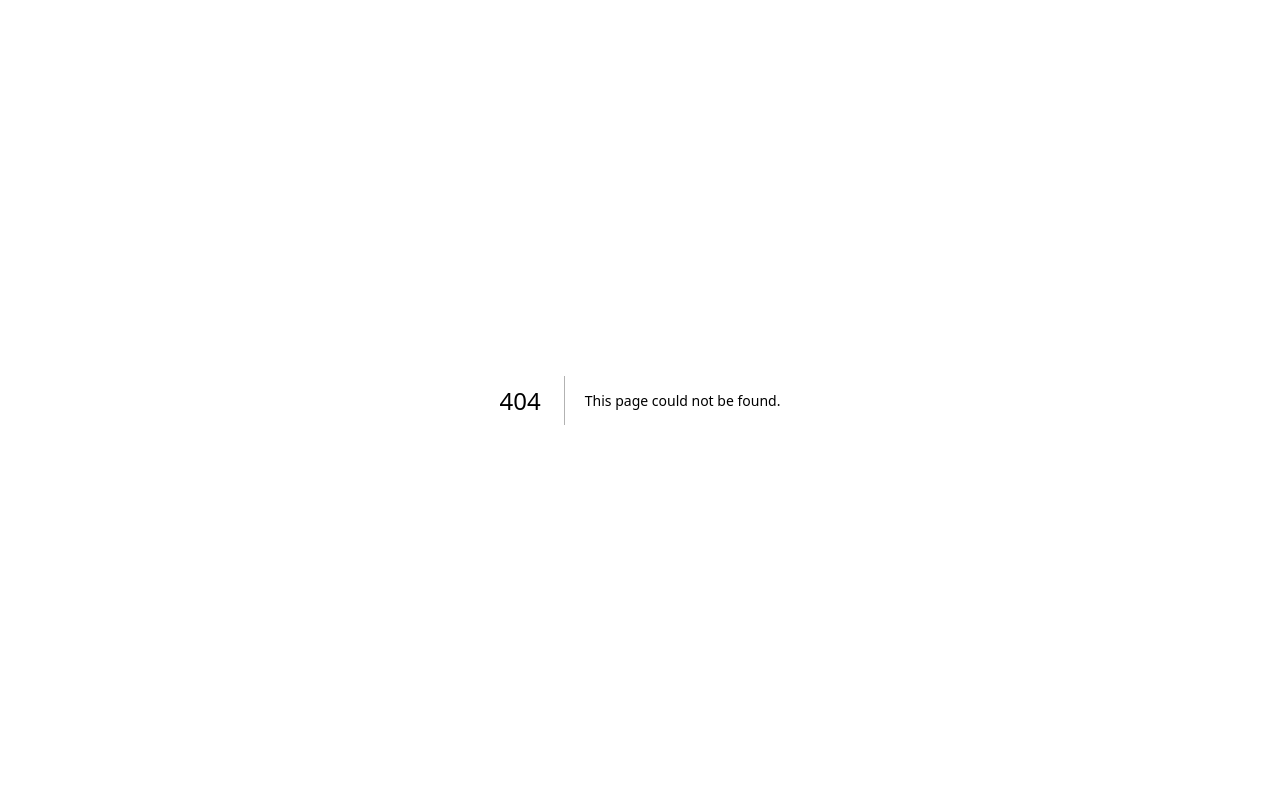
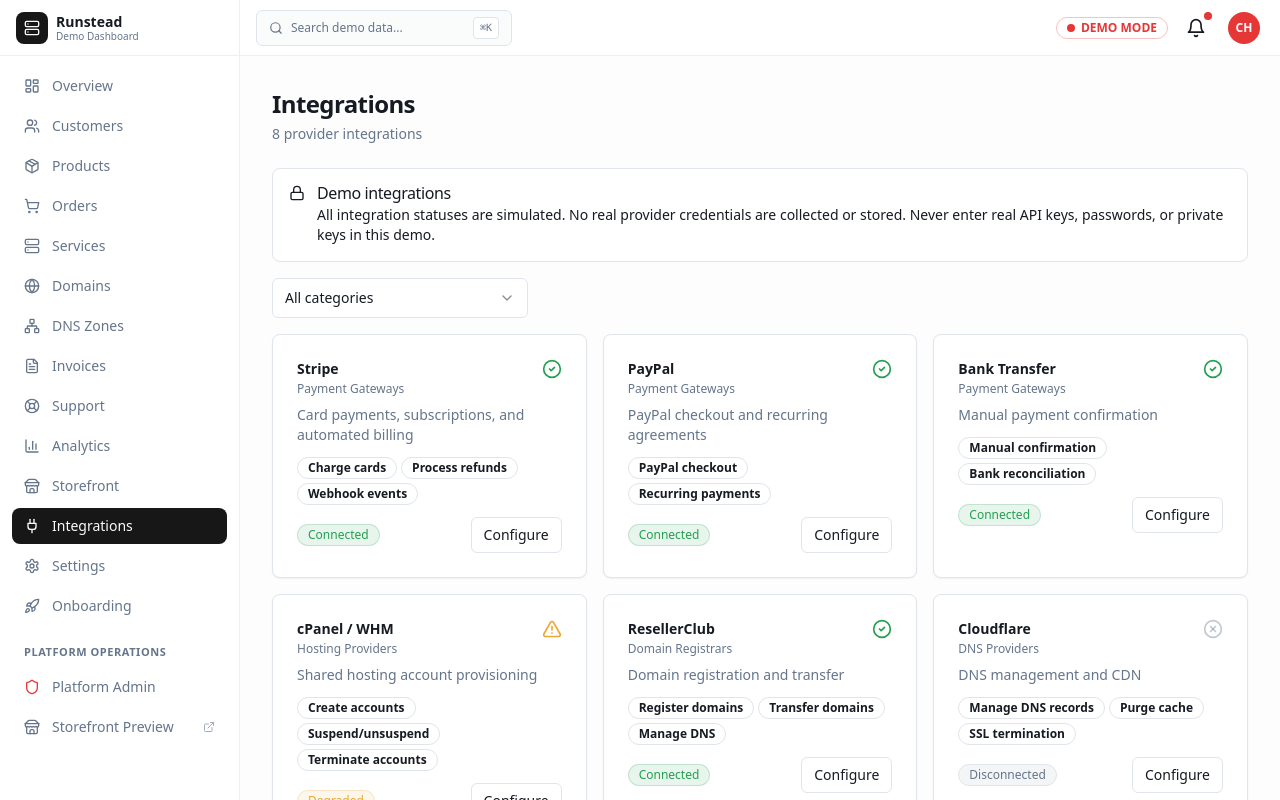
Before and after one commit to eshanized/Runstead, a Next.js app: page /demo/integrations in a window 1280 px wide. Before the commit this address had no page. Shown: the top 800 px of the page. Built offline with nearby package versions, Linux system fonts and the light colour scheme.

Commit message:
feat(demo): add demo integrations page

```diff
--- /dev/null
+++ b/app/demo/integrations/page.tsx
@@ -0,0 +1,166 @@
+'use client';
+
+import { useState } from 'react';
+import { Plug, CheckCircle2, XCircle, AlertTriangle, RefreshCw, Lock } from 'lucide-react';
+import { DemoShell } from '@/components/demo/demo-shell';
+import { DemoPageHeader, DemoEmptyState } from '@/components/demo/demo-helpers';
+import { useDemo } from '@/lib/demo/store';
+import { getFilteredIntegrations, formatDateTime } from '@/lib/demo/selectors';
+import type { Integration, IntegrationStatus } from '@/lib/demo/types';
+import { Button } from '@/components/ui/button';
+import { Input } from '@/components/ui/input';
+import { Label } from '@/components/ui/label';
+import { Card, CardContent } from '@/components/ui/card';
+import { StatusBadge } from '@/components/shared/status-badge';
+import { Select, SelectContent, SelectItem, SelectTrigger, SelectValue } from '@/components/ui/select';
+import { Dialog, DialogContent, DialogHeader, DialogTitle, DialogFooter, DialogDescription } from '@/components/ui/dialog';
+import { Badge } from '@/components/ui/badge';
+import { Alert, AlertDescription, AlertTitle } from '@/components/ui/alert';
+import { toast } from 'sonner';
+
+const statusIcons: Record<IntegrationStatus, React.ComponentType<{ className?: string }>> = {
+  connected: CheckCircle2,
+  disconnected: XCircle,
+  degraded: AlertTriangle,
+  unavailable: Lock,
+};
+
+export default function IntegrationsDemoPage() {
+  return (
+    <DemoShell>
+      <IntegrationsContent />
+    </DemoShell>
+  );
+}
+
+function IntegrationsContent() {
+  const { state, setState } = useDemo();
+  const [categoryFilter, setCategoryFilter] = useState('all');
+  const [selected, setSelected] = useState<Integration | null>(null);
+
+  const categories = Array.from(new Set(state.integrations.map((i) => i.category)));
+  const filtered = getFilteredIntegrations(state.integrations, categoryFilter);
+
+  function testConnection(integration: Integration) {
+    const statuses: IntegrationStatus[] = integration.status === 'unavailable' ? ['unavailable'] : ['connected', 'degraded', 'disconnected'];
+    const newStatus = statuses[Math.floor(Math.random() * statuses.length)];
+    const updated: Integration = { ...integration, status: newStatus, lastTested: new Date().toISOString() };
+    setState((prev) => ({ ...prev, integrations: prev.integrations.map((i) => i.id === integration.id ? updated : i) }));
+    setSelected(updated);
+    if (newStatus === 'connected') toast.success(`Connection to ${integration.name} successful`);
+    else if (newStatus === 'degraded') toast.warning(`Connection to ${integration.name} is degraded`);
+    else toast.error(`Connection to ${integration.name} failed`);
+  }
+
+  function toggleConnection(integration: Integration) {
+    if (integration.status === 'unavailable') {
+      toast.error(`${integration.name} is not available for connection`);
+      return;
+    }
+    const newStatus: IntegrationStatus = integration.status === 'connected' ? 'disconnected' : 'connected';
+    const updated: Integration = { ...integration, status: newStatus, lastTested: newStatus === 'connected' ? new Date().toISOString() : integration.lastTested };
+    setState((prev) => ({ ...prev, integrations: prev.integrations.map((i) => i.id === integration.id ? updated : i) }));
+    setSelected(updated);
+    toast.success(`${integration.name} ${newStatus === 'connected' ? 'connected' : 'disconnected'}`);
+  }
+
+  return (
+    <>
+      <DemoPageHeader title="Integrations" description={`${state.integrations.length} provider integrations`} />
+
+      <Alert className="mb-4">
+        <Lock className="h-4 w-4" />
+        <AlertTitle>Demo integrations</AlertTitle>
+        <AlertDescription>
+          All integration statuses are simulated. No real provider credentials are collected or stored.
+          Never enter real API keys, passwords, or private keys in this demo.
+        </AlertDescription>
+      </Alert>
+
+      <div className="mb-4">
+        <Select value={categoryFilter} onValueChange={setCategoryFilter}>
+          <SelectTrigger className="w-full sm:w-64"><SelectValue placeholder="Category" /></SelectTrigger>
+          <SelectContent>
+            <SelectItem value="all">All categories</SelectItem>
+            {categories.map((c) => <SelectItem key={c} value={c}>{c}</SelectItem>)}
+          </SelectContent>
+        </Select>
+      </div>
+
+      {filtered.length === 0 ? (
+        <DemoEmptyState icon={Plug} title="No integrations found" />
+      ) : (
+        <div className="grid gap-4 sm:grid-cols-2 lg:grid-cols-3">
+          {filtered.map((int) => {
+            const Icon = statusIcons[int.status];
+            return (
+              <Card key={int.id}>
+                <CardContent className="pt-6">
+                  <div className="flex items-start justify-between">
+                    <div>
+                      <h3 className="font-semibold text-sm">{int.name}</h3>
+                      <p className="text-xs text-muted-foreground mt-0.5">{int.category}</p>
+                    </div>
+                    <Icon className={`h-5 w-5 ${int.status === 'connected' ? 'text-success' : int.status === 'degraded' ? 'text-warning' : int.status === 'unavailable' ? 'text-muted-foreground' : 'text-muted-foreground/40'}`} />
+                  </div>
+                  <p className="mt-2 text-sm text-muted-foreground">{int.description}</p>
+                  <div className="mt-3 flex flex-wrap gap-1">
+                    {int.capabilities.slice(0, 3).map((c) => <Badge key={c} variant="outline" className="text-xs">{c}</Badge>)}
+                  </div>
+                  <div className="mt-3 flex items-center justify-between">
+                    <StatusBadge status={int.status} />
+                    <Button variant="outline" size="sm" onClick={() => setSelected(int)}>Configure</Button>
+                  </div>
+                </CardContent>
+              </Card>
+            );
+          })}
+        </div>
+      )}
+
+      {selected && (
+        <Dialog open onOpenChange={() => setSelected(null)}>
+          <DialogContent className="max-w-lg">
+            <DialogHeader>
+              <DialogTitle>{selected.name}</DialogTitle>
+              <DialogDescription>{selected.category} - {selected.description}</DialogDescription>
+            </DialogHeader>
+            <div className="space-y-4">
+              <div className="flex items-center gap-2">
+                <StatusBadge status={selected.status} />
+                {selected.lastTested && <span className="text-xs text-muted-foreground">Last tested: {formatDateTime(selected.lastTested)}</span>}
+              </div>
+              <div>
+                <h4 className="text-sm font-semibold mb-2">Capabilities</h4>
+                <div className="flex flex-wrap gap-1.5">
+                  {selected.capabilities.map((c) => <Badge key={c} variant="secondary">{c}</Badge>)}
+                </div>
+              </div>
+              {selected.config.length > 0 && (
+                <div>
+                  <h4 className="text-sm font-semibold mb-2">Configuration</h4>
+                  <div className="space-y-3">
+                    {selected.config.map((c) => (
+                      <div key={c.key} className="space-y-1">
+                        <Label className="text-xs">{c.label}</Label>
+                        <Input value={c.value} readOnly type={c.masked ? 'password' : 'text'} placeholder="Demo only - do not enter real credentials" />
+                      </div>
+                    ))}
+                  </div>
+                  <p className="mt-2 text-xs text-muted-foreground">This is a demo. Do not enter real API keys or passwords.</p>
+                </div>
+              )}
+            </div>
+            <DialogFooter>
+              <Button variant="outline" onClick={() => testConnection(selected)}><RefreshCw className="mr-2 h-4 w-4" /> Test Connection</Button>
+              <Button onClick={() => toggleConnection(selected)} disabled={selected.status === 'unavailable'}>
+                {selected.status === 'connected' ? 'Disconnect' : 'Connect'}
+              </Button>
+              <Button variant="outline" onClick={() => setSelected(null)}>Close</Button>
+            </DialogFooter>
+          </DialogContent>
+        </Dialog>
+      )}
+    </>
+  );
+}
```
